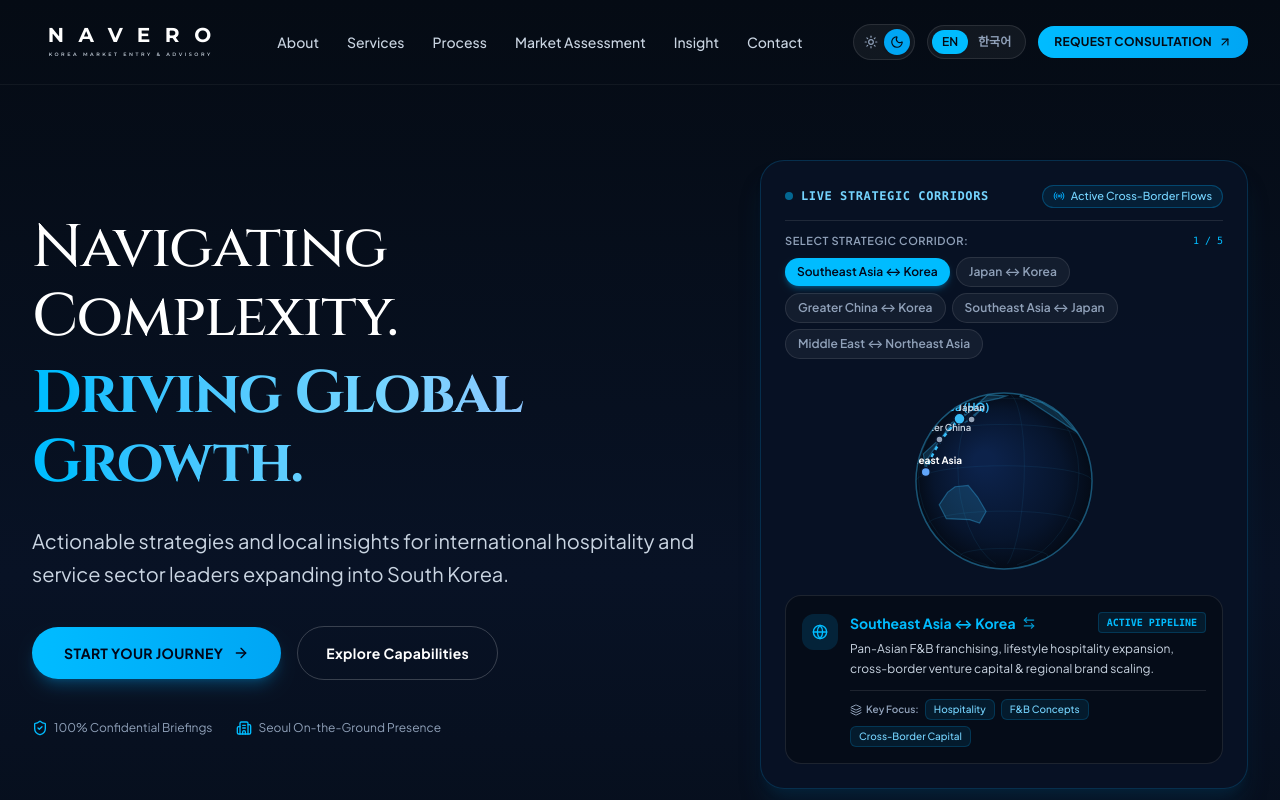
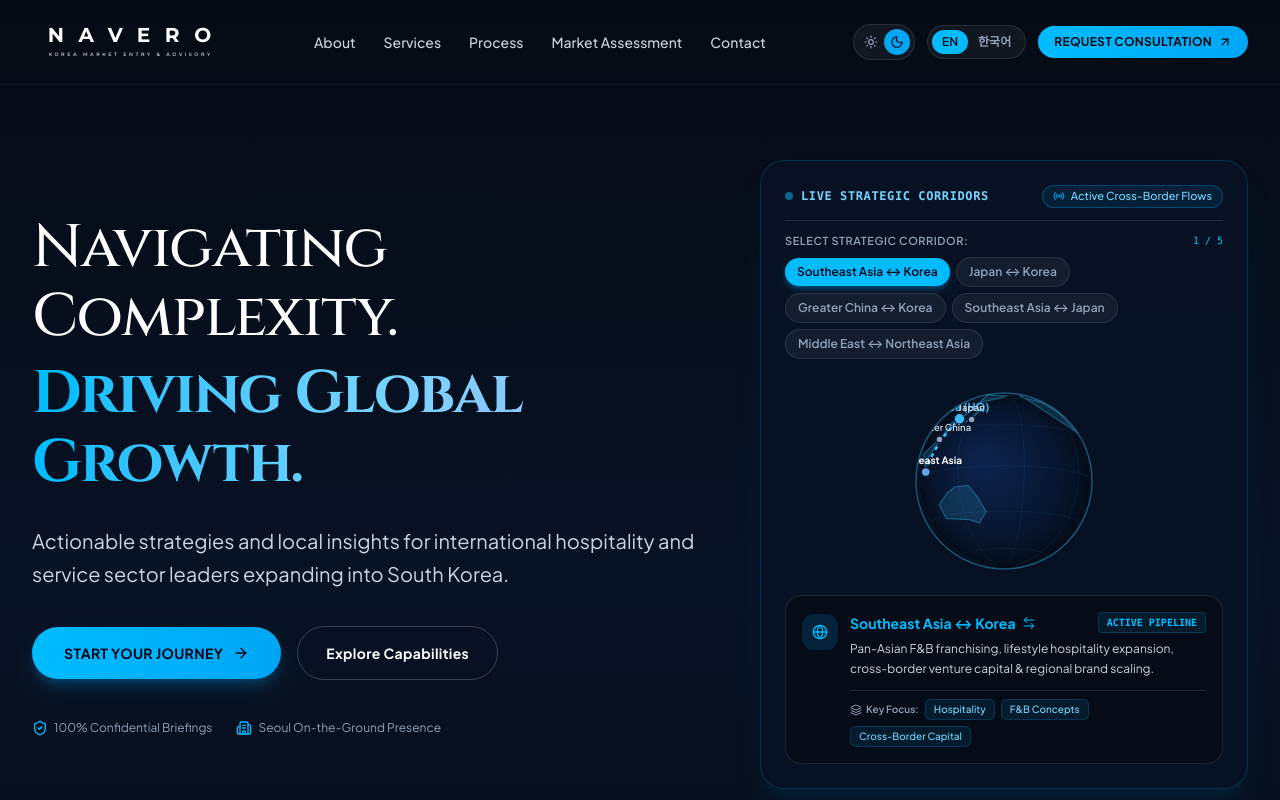
Before and after one commit to yuyoungjunyyj-art/naveroadvisory, a React (Vite) app: page / in a window 1280 px wide. Shown: the top 800 px of the page. Built offline with nearby package versions, Linux system fonts and the light colour scheme.

Commit message:
feat: temporarily hide insights section
Comment out the Insights section, navigation links, and footer references to prepare for upcoming content revisions.

```diff
--- a/src/App.tsx
+++ b/src/App.tsx
@@ -79,9 +79,11 @@ export default function App() {
           <MarketAssessmentTool theme={theme} lang={lang} />
         </FadeSection>
 
+        {/* Temporarily hidden: STRATEGIC INSIGHTS & PUBLICATIONS (will be re-enabled after revision)
         <FadeSection id="section-insights">
           <InsightsSection theme={theme} lang={lang} />
         </FadeSection>
+        */}
 
         <FadeSection id="section-about">
           <AboutSection theme={theme} lang={lang} />
--- a/src/components/Footer.tsx
+++ b/src/components/Footer.tsx
@@ -63,12 +63,14 @@ export const Footer: React.FC<FooterProps> = ({ theme, lang }) => {
                   {t.nav.assessment}
                 </a>
               </li>
+              {/* Temporarily hidden: Insights quick link
               <li>
                 <a href="#insights" className="hover:text-sky-400 transition-colors flex items-center gap-1">
                   <span>{t.nav.insight || 'Insight'}</span>
                   <span className="text-[9px] font-mono px-1.5 py-0.5 rounded bg-sky-500/20 text-sky-300 font-semibold">New</span>
                 </a>
               </li>
+              */}
               <li>
                 <a href="#contact" className="hover:text-sky-400 transition-colors">
                   {t.nav.contact}
--- a/src/components/Header.tsx
+++ b/src/components/Header.tsx
@@ -33,7 +33,7 @@ export const Header: React.FC<HeaderProps> = ({ lang, setLang, theme, setTheme }
     { name: t.nav.services, href: '#services' },
     { name: t.nav.process, href: '#process' },
     { name: t.nav.assessment, href: '#assessment' },
-    { name: t.nav.insight, href: '#insights' },
+    // { name: t.nav.insight, href: '#insights' }, // Temporarily hidden for upcoming update
     { name: t.nav.contact, href: '#contact' },
   ];
 
```
